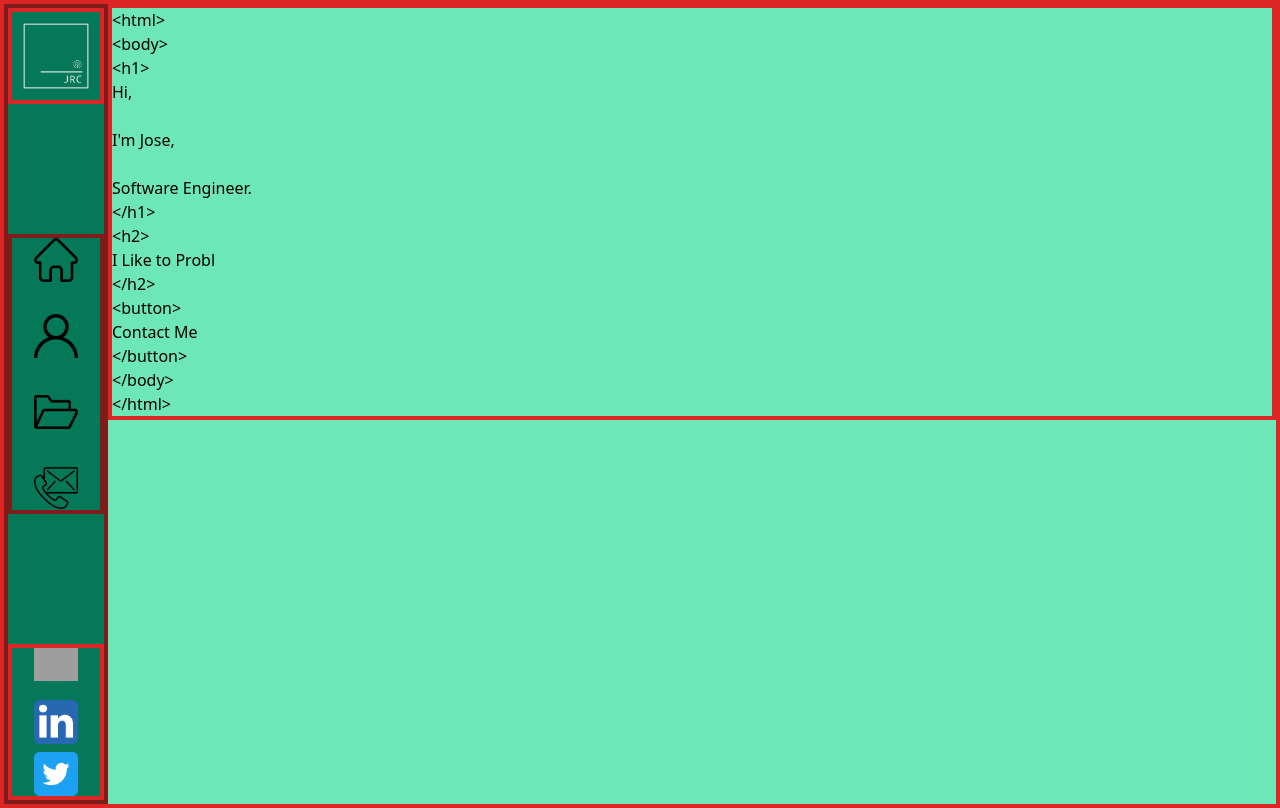
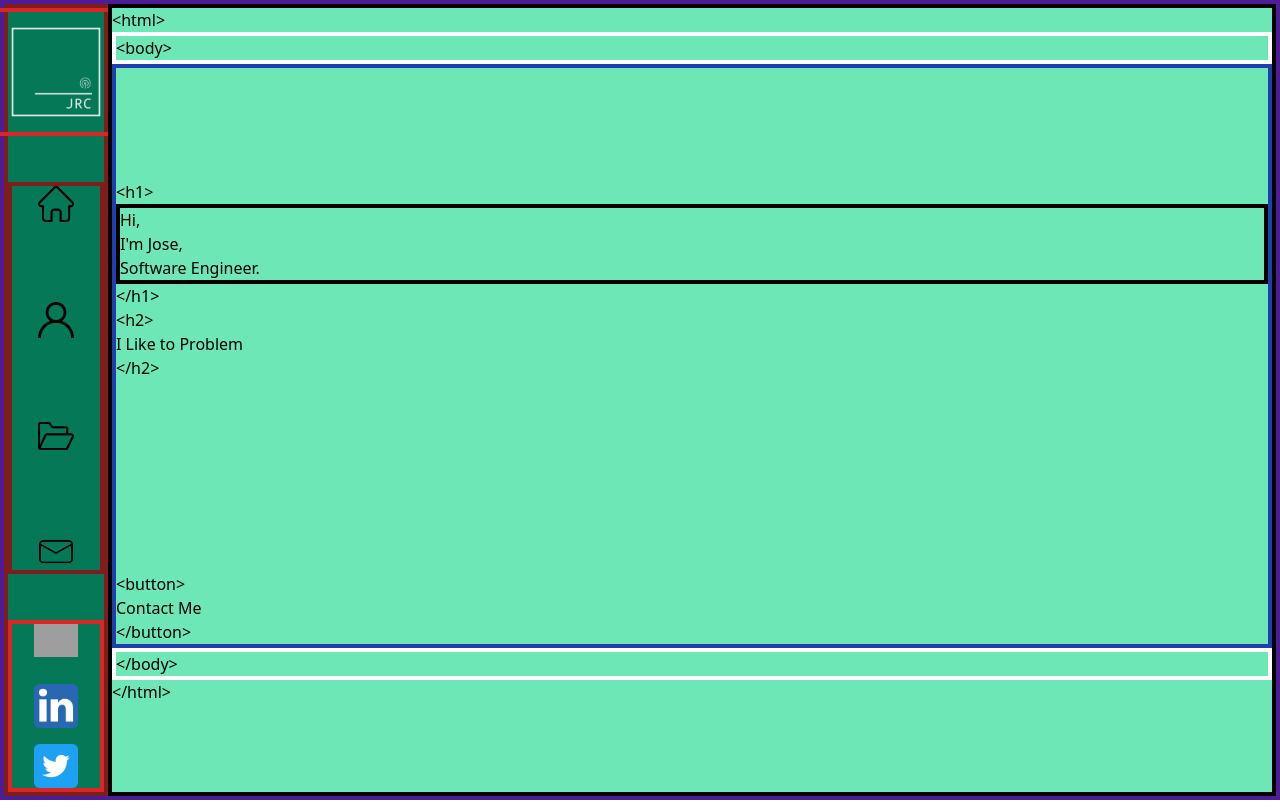
Before and after one commit to josecollado/Portfolio, a React (Vite) app: page / in a window 1280 px wide. Built offline with nearby package versions, Linux system fonts and the light colour scheme; grey boxes are pictures that could not be loaded.

Commit message:
Working on styling sidebar and main content

```diff
--- a/src/App.jsx
+++ b/src/App.jsx
@@ -4,11 +4,11 @@ import Main from './components/Main';
 
 const App = () => {
   return (
-    <div className='container m-0 flex flex-row  border-red-600 border-solid border-4'>
+    <div className='m-0  min-h-screen flex flex-row  border-purple-900 border-solid border-4'>
       <div className='bg-green-700'>
         <Sidebar />
       </div>
-      <div className='bg-green-300 w-full'>
+      <div className='sol bg-green-300  w-screen max-h-screen'>
         <Main />
       </div>
 
--- a/src/assets/Links.jsx
+++ b/src/assets/Links.jsx
@@ -5,7 +5,7 @@ import linkedin from './images/linkedin.png';
 
 const Links = () => {
   return (
-    <div className='flex flex-col bottom-0 space-y-2 place-items-center mt-auto border-red-600 border-solid border-4'>
+    <div className='flex flex-col bottom-0 space-y-4 place-items-center mt-auto border-red-600 border-solid border-4'>
       <a
         href='https://github.com/josecollado'
         target='_blank'
--- a/src/assets/MainContent.jsx
+++ b/src/assets/MainContent.jsx
@@ -7,7 +7,7 @@ const MainContent = () => {
     scrollElement = React.useRef(null),
     scrollRef = React.useRef(null);
   React.useEffect(() => {
-    const titleString = `Hi,<br></br>I'm Jose,<br></br>Software Engineer. `;
+    const titleString = `Hi,<br/>I'm Jose,<br/>Software Engineer. `;
     const likeList = [
       'Create!',
       'Problem Solve!',
@@ -16,17 +16,21 @@ const MainContent = () => {
       'Build!',
       'Design!',
       'Explore!',
+      'Play Sports!',
       'Skate!',
       'Cycle!',
       'Rock Climb!',
       'Hike!',
+      'Ride Motorcycles!',
+      'Play with Cats & Dogs!',
+      'Make Music!',
       'Help People!',
       'Make People Laugh!',
       'Make People Happy!',
     ];
     const likeStrings = likeList.map((value) => `I Like to ${value}`);
     const scrollOptions = {
-      strings: ['^1000', ...likeStrings],
+      strings: ['^1100', ...likeStrings],
       typeSpeed: 40,
       backSpeed: 30,
       smartBackspace: true,
@@ -46,27 +50,24 @@ const MainContent = () => {
   }, []);
 
   return (
-    <div className='border-red-600 border-solid border-4'>
-      <div className='top-html'>{`<html>`}</div>
-      <div className='top-body'>{`<body>`}</div>
+    <div className=' h-full border-black border-solid border-4'>
+      <div >{`<html>`}</div>
+      <div className=' flex flex-col top-0 mb-auto border-white border-4'>{`<body>`}</div>
 
-      <div className='main-content'>
-        <div className='opening-h1'>{`<h1>`}</div>
+      <div className=' border-blue-800 border-solid border-4'>
+        <div className='mt-28'>{`<h1>`}</div>
+        <div className=' border-black border-solid border-4' ref={titleElement} />
+        <div>{`</h1>`}</div>
+        <div>{`<h2>`}</div>
+        <div ref={scrollElement} />
+        <div className='mb-20'>{`</h2>`}</div>
+        <div className='flex flex-col mt-48'>{`<button>`}</div>
+        <button>Contact Me</button>
+        <div>{`</button>`}</div>
+      </div>
 
-        <div className='title' ref={titleElement} />
-        <div className='closing-h1'>{`</h1>`}</div>
-
-        <div className='opening-h2'>{`<h2>`}</div>
-        <div className='scroll-list' ref={scrollElement} />
-        <div className='closing-h2'>{`</h2>`}</div>
-        <div className='contact-btn'>
-          <div className='opening-btn'>{`<button>`}</div>
-          <button type='button'>Contact Me</button>
-          <div className=' closing-btn'>{`</button>`}</div>
-        </div>
-      </div>
-      <div className='bottom-body'>{`</body>`}</div>
-      <div className='bottom-html'>{`</html>`}</div>
+      <div className=' flex flex-col bottom-0 mt-auto border-white border-4'>{`</body>`}</div>
+      <div >{`</html>`}</div>
     </div>
   );
 };
--- a/src/components/Main.jsx
+++ b/src/components/Main.jsx
@@ -1,10 +1,12 @@
 import React, {useState} from 'react'
 import MainContent from '../assets/MainContent'
-import Sidebar from './Sidebar'
 
 const Main = () => {
     return (
-        <MainContent />
+        <div className=' h-full'>
+
+            <MainContent />
+        </div>
     )
 }
 
--- a/src/components/Sidebar.jsx
+++ b/src/components/Sidebar.jsx
@@ -4,26 +4,26 @@ import Links from '../assets/Links'
 import homeIcon from '../assets/images/home.png'
 import selfIcon from '../assets/images/user.png'
 import folderIcon from '../assets/images/folder.png'
-import contact from '../assets/images/contact.png'
+import letter from '../assets/images/letter.png'
 
 const Sidebar = () => {
     return (
-        <div className='flex flex-col border-red-900 border-solid border-4 min-h-screen w-18'>
-            <div className='logo object-fill h-24 w-24  border-red-600 border-solid border-4 place-items-center pb-16 mb-auto'>
+        <div className='flex flex-col border-red-900 border-solid border-4 min-h-full w-18'>
+            <div className='logo object-fill h-32 w-32 -mx-4 border-red-600 border-solid border-4 place-items-center mb-auto'>
                 <img src={logo} title='Jose Logo'/>
             </div>
-            <div className='icons flex flex-col place-items-center border-red-900 border-solid border-4 space-y-8 bottom-0'>
-                <a href='#' className='object-fill h-11 w-11'>
+            <div className='flex flex-col place-items-center border-red-900 border-solid border-4 space-y-20'>
+                <a href='#' className='object-fill h-9 w-9'>
                     <img src={homeIcon} title='Home Page'/>
                  </a>
-                <a href='#' className='object-fill h-11 w-11'>
+                <a href='#' className='object-fill h-9 w-9'>
                     <img src={selfIcon} title='About Me'/>
                 </a>
-                <a href='#' className='object-fill h-11 w-11'>
+                <a href='#' className='object-fill h-9 w-9'>
                     <img src={folderIcon} title='Projects'/>
                 </a>
-                <a href='#' className='object-fill h-11 w-11'>
-                    <img src={contact} title='Contact Me'/>
+                <a href='#' className='object-fill h-9 w-9'>
+                    <img src={letter} title='Contact Me'/>
                 </a>
             </div>
             <Links />
```
Also changed, not shown: src/assets/images/contact.png (deleted), src/assets/images/letter.png (added).
